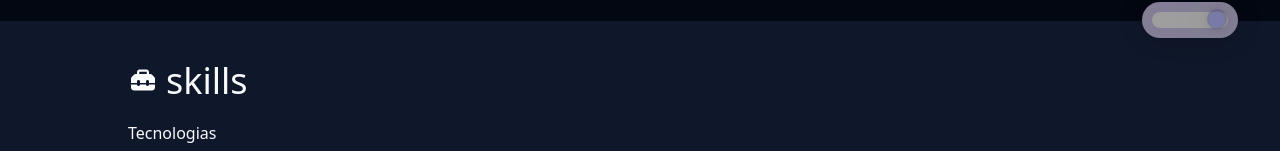
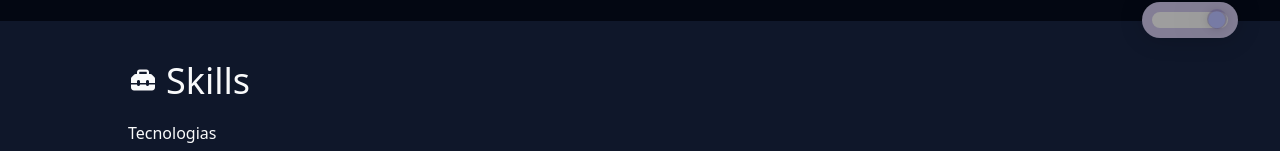
Before and after one commit to fabriciogferreira/fabriciogferreira, a Next.js app: page / in a window 1280 px wide. Shown: the part 520-671 px from the top of the page. Built offline with nearby package versions, Linux system fonts and the light colour scheme; grey boxes are pictures that could not be loaded.

Commit message:
feat: first word in uppercase

```diff
--- a/app/_components/Main.tsx
+++ b/app/_components/Main.tsx
@@ -10,7 +10,7 @@ export default function Main() {
                         {section.showTitle &&
                             <div className="flex items-center mb-5">
                                 <i className={`fa-solid fa-${section.icon} fa-fw mr-2 fa-xl`}></i>
-                                <h1 className="text-4xl text-start">{section.title}</h1>
+                                <h1 className="text-4xl text-start">{section.title.charAt(0).toUpperCase() + section.title.slice(1)}</h1>
                             </div>
                         }
                         <section.component />
```
